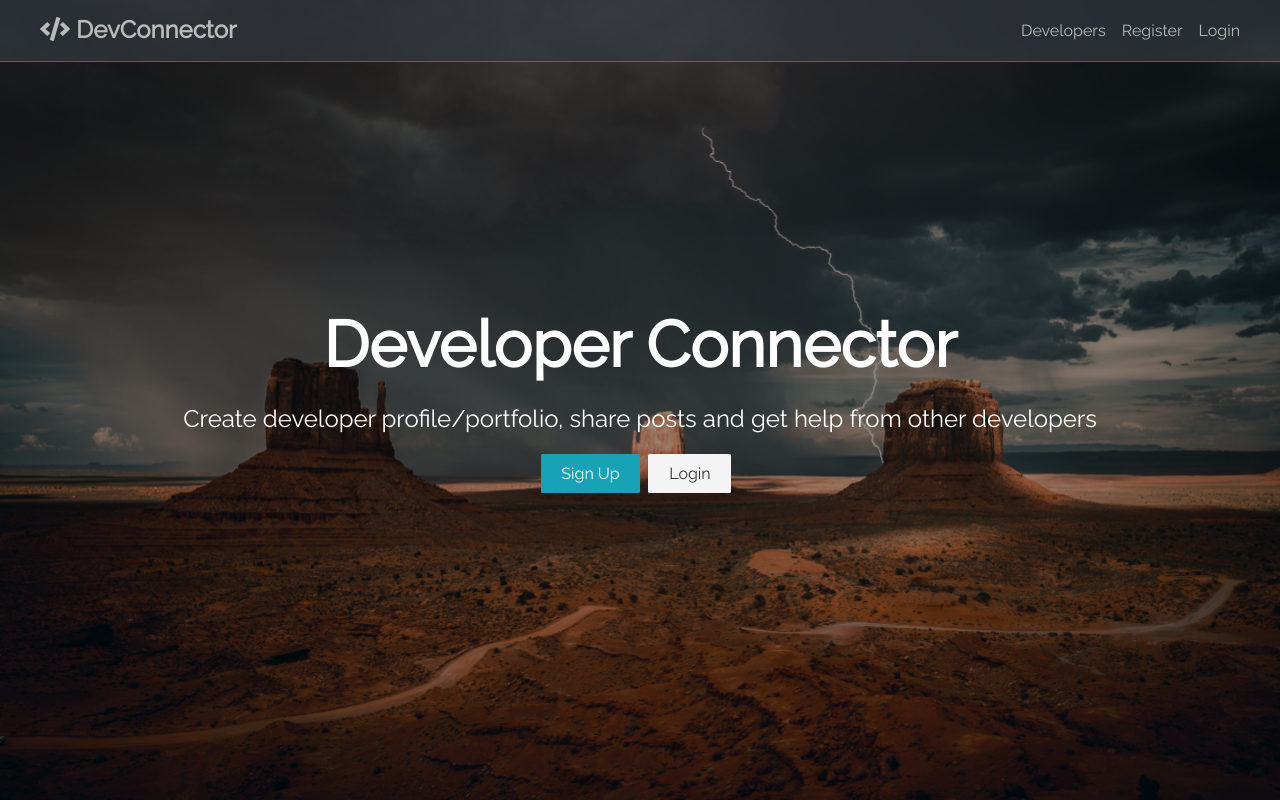
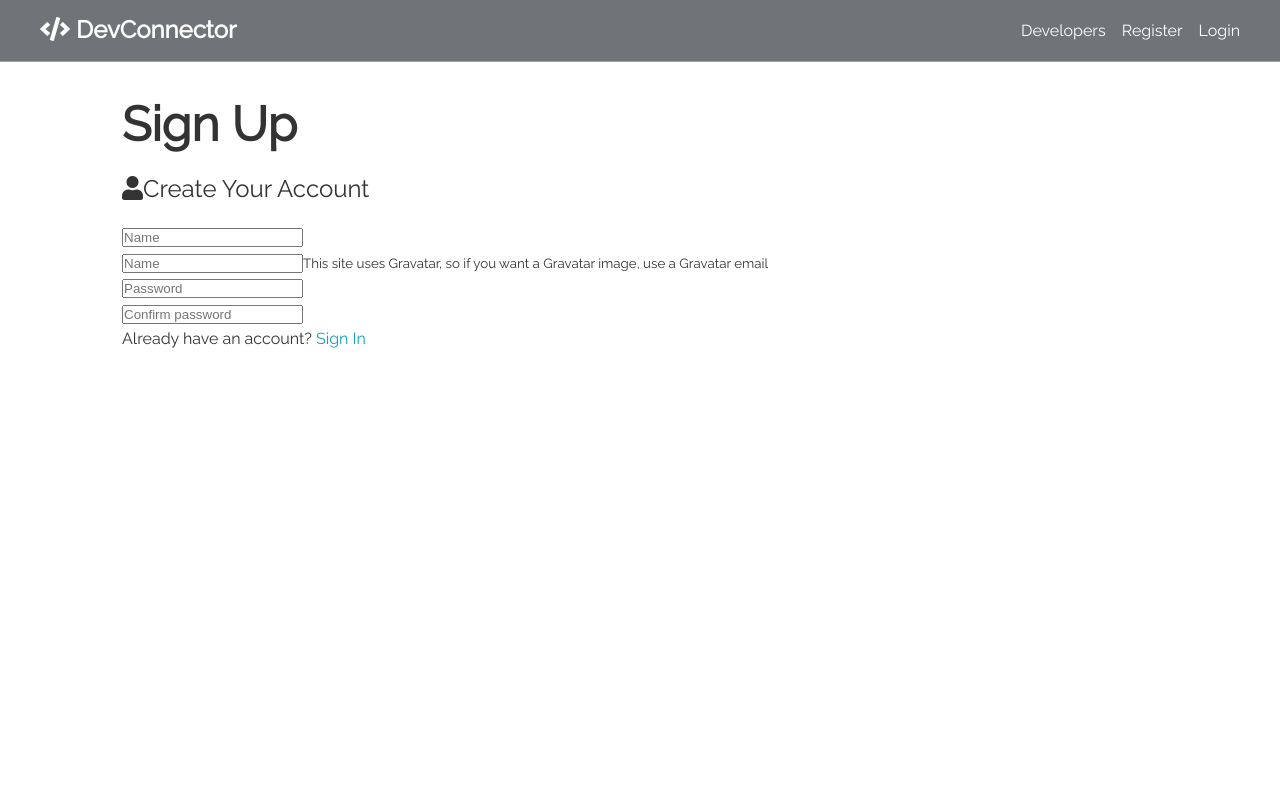
Before and after one commit to Amir-Bagjani/sass-website-travi, a React (Create React App) app: page /register in a window 1280 px wide. Built offline with nearby package versions, Linux system fonts and the light colour scheme.

Commit message:
container added

```diff
--- a/package.json
+++ b/package.json
@@ -9,6 +9,7 @@
     "node-sass": "^7.0.1",
     "react": "^17.0.2",
     "react-dom": "^17.0.2",
+    "react-router-dom": "^6.2.2",
     "react-scripts": "5.0.0",
     "web-vitals": "^2.1.4"
   },
--- a/src/App.js
+++ b/src/App.js
@@ -1,12 +1,19 @@
 import Navbar from "./components/Navbar";
 import Home from "./pages/Home";
+import { BrowserRouter, Routes, Route } from "react-router-dom";
+import Register from "./pages/Register";
+import Login from "./pages/Login";
 
 function App() {
   return (
-    <div>
+    <BrowserRouter>
       <Navbar />
-      <Home />
-    </div>
+      <Routes>
+        <Route path="/" element={<Home />} />
+        <Route path="register" element={<Register />} />
+        <Route path="login" element={<Login />} />
+      </Routes>
+    </BrowserRouter>
   );
 }
 
--- a/src/components/Navbar.jsx
+++ b/src/components/Navbar.jsx
@@ -1,5 +1,5 @@
 import "../styles/navbar.scss"
-
+import { Link } from "react-router-dom";
 
 function Navbar() {
   return (
@@ -8,9 +8,9 @@ function Navbar() {
             <a href="dashboard"><i className="fas fa-code"></i> DevConnector</a>
         </h1>
         <ul>
-            <li><a href="profile">Developers</a></li>
-            <li><a href="register">Register</a></li>
-            <li><a href="login">Login</a></li>
+            <li><Link to="profile">Developers</Link></li>
+            <li><Link to="register">Register</Link></li>
+            <li><Link to="login">Login</Link></li>
         </ul>
     </nav>
   )
--- a/src/pages/Home.jsx
+++ b/src/pages/Home.jsx
@@ -1,4 +1,6 @@
 import "../styles/home.scss"
+import { Link } from "react-router-dom";
+
 
 const Home = () => {
   return (
@@ -13,8 +15,8 @@ const Home = () => {
             other developers
           </p>
           <div className="buttons">
-            <a href="register" className="btn btn-primary">Sign Up</a>
-            <a href="login" className="btn ">Login</a>
+            <Link to="register" className="btn btn-primary">Sign Up</Link>
+            <Link to="login" className="btn ">Login</Link>
           </div>
         </div>
       </div>
--- /dev/null
+++ b/src/pages/Login.jsx
@@ -0,0 +1,11 @@
+import "../styles/login.scss"
+
+const Login = () => {
+  return (
+    <section className="container">
+        fsdf
+    </section>
+  )
+}
+
+export default Login
--- /dev/null
+++ b/src/pages/Register.jsx
@@ -0,0 +1,34 @@
+import { Link } from "react-router-dom";
+import "../styles/register.scss";
+const Register = () => {
+  return (
+    <section className="container">
+      <h1 className="large Email-primary">Sign Up</h1>
+      <p className="lead">
+        <i className="fas fa-user"></i>Create Your Account
+      </p>
+
+      <form className="form">
+        <div className="form-group">
+          <input type="text" placeholder="Name" required />
+        </div>
+        <div className="form-group">
+          <input type="email" placeholder="Name" />
+          <small className="form-text">
+            This site uses Gravatar, so if you want a Gravatar image, use a
+            Gravatar email
+          </small>
+        </div>
+        <div className="form-group">
+          <input type="password" placeholder="Password" minLength={6} />
+        </div>
+        <div className="form-group">
+          <input type="password" placeholder="Confirm password" minLength={6} />
+        </div>
+        <p className="my-1">Already have an account? <Link to="/login">Sign In</Link></p>
+      </form>
+    </section>
+  );
+};
+
+export default Register;
--- a/src/styles/_utilities.scss
+++ b/src/styles/_utilities.scss
@@ -1,4 +1,12 @@
 @import "config";
+
+//container
+.container{
+    max-width: $max-width;
+    margin: 6rem auto 3rem auto;
+    padding: 0 2rem;
+}
+
 
 //text
 .x-large {
```
Also changed, not shown: src/styles/login.scss (added), src/styles/register.scss (added), 1 other file (tests, documents, lock files or other folders).
